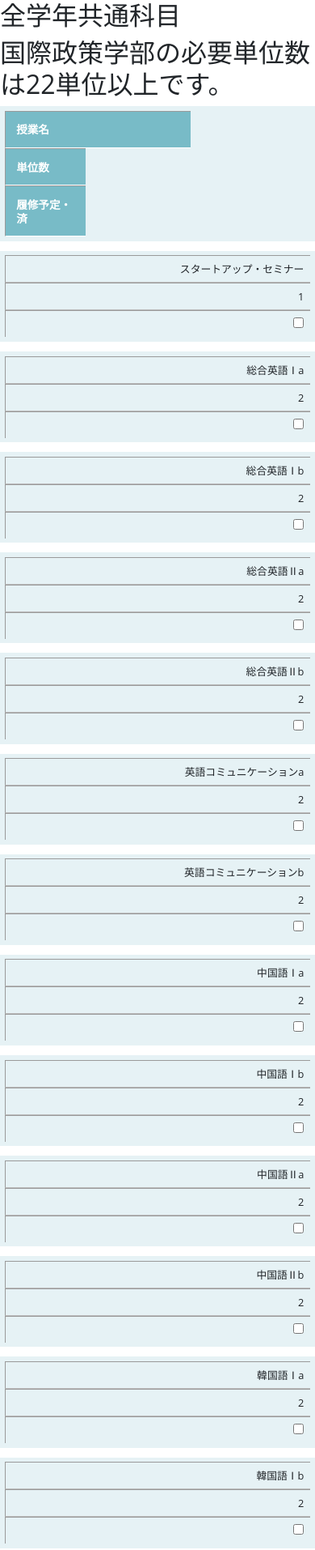
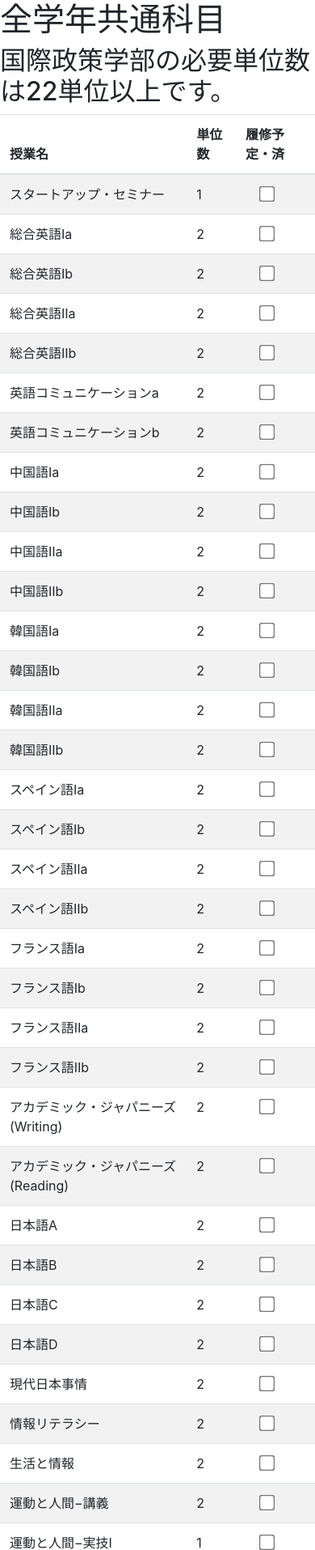
Before and after one commit to lelufig/credit-calculator, a Flask app: page / in a window 390 px wide. Shown: the top 1914 px of the page at 81% size. Run offline with Flask 2, Linux system fonts and the light colour scheme; some libraries are stand-ins or nearby versions.

Commit message:
共通科目の見た目の設定をした

```diff
--- a/static/css/clac.css
+++ b/static/css/clac.css
@@ -1,99 +1,4 @@
-body {
-  font-family: "Open Sans", sans-serif;
-  line-height: 1.25;
+input[type=checkbox] {
+  transform: scale(1.5);
+  margin: auto;
 }
-
-h1 {
-  font-size: 32px;
-}
-
-table {
-  border-collapse: collapse;
-  margin: 0 auto;
-  padding: 0;
-  width: 650px;
-  table-layout: fixed;
-}
-
-table tr {
-  background-color: #e6f2f5;
-  padding: .35em;
-  border-bottom: 2px solid #fff;
-}
-
-table th,
-table td {
-  padding: 1em 10px 1em 1em;
-  border-right: 2px solid #fff;
-}
-
-table th {
-  font-size: .85em;
-}
-
-table thead tr {
-  background-color: #167F92;
-  color: #fff;
-}
-
-table tbody th {
-  background: #78bbc7;
-  color: #fff;
-}
-
-
-
-@media screen and (max-width: 600px) {
-  table {
-    border: 0;
-    width: 100%
-  }
-
-  table th {
-    background-color: #167F92;
-    display: block;
-    border-right: none;
-  }
-
-  table thead {
-    border: none;
-    clip: rect(0 0 0 0);
-    height: 1px;
-    margin: -1px;
-    overflow: hidden;
-    padding: 0;
-    position: absolute;
-    width: 1px;
-  }
-
-  table tr {
-    display: block;
-    margin-bottom: .625em;
-  }
-
-  table td {
-    border-bottom: 1px solid #bbb;
-    display: block;
-    font-size: .8em;
-    text-align: right;
-    position: relative;
-    padding: .625em .625em .625em 4em;
-    border-right: none;
-  }
-
-  table td::before {
-    content: attr(data-label);
-    font-weight: bold;
-    position: absolute;
-    left: 10px;
-    color: #167F92;
-  }
-
-  table td:last-child {
-    border-bottom: 0;
-  }
-
-  table tbody th {
-    color: #fff;
-  }
-}
--- a/templates/common.html
+++ b/templates/common.html
@@ -17,26 +17,35 @@
   <div class="content">
 
 
-    <form class="" action="common.html" method="post">
+    <form class="" action="common_result" method="post">
 
 
-      <table border="1">
+      <table class="table table-striped">
+      <thead>
         <tr>
-          <th width="230">授業名</th>
-          <th width="100">単位数</th>
-          <th width="100">履修予定・済</th>
+          <th scope="col">授業名</th>
+          <th scope="col">単位数</th>
+          <th scope="col">履修予定・済</th>
         </tr>
-
+      </thead>
+      <tbody>
         {% for key, value in subjects.items() %}
         <tr>
-          <td>{{ value["name"]}}</td>
-          <td>{{value["credits"]}}</td>
-          <td><input type="checkbox" name="check"></td>
+          <td>{{ value["name"] }}</td>
+          <td>{{ value["credits"] }}</td>
+          <td>
+        <div class="form-check">
+            <input class="form-check-input position-static" type="checkbox" id="blankCheckbox" aria-label="..." name="{{ key }}">
+          </div>
+          </td>
         </tr>
         {% endfor %}
+      </tbody>
+
+
       </table>
+      <button type="submit" class="btn btn-info btn-lg btn-block">Send</button>
 
-      <input type="submit" value="結果">
     </form>
   </div>
 
```
